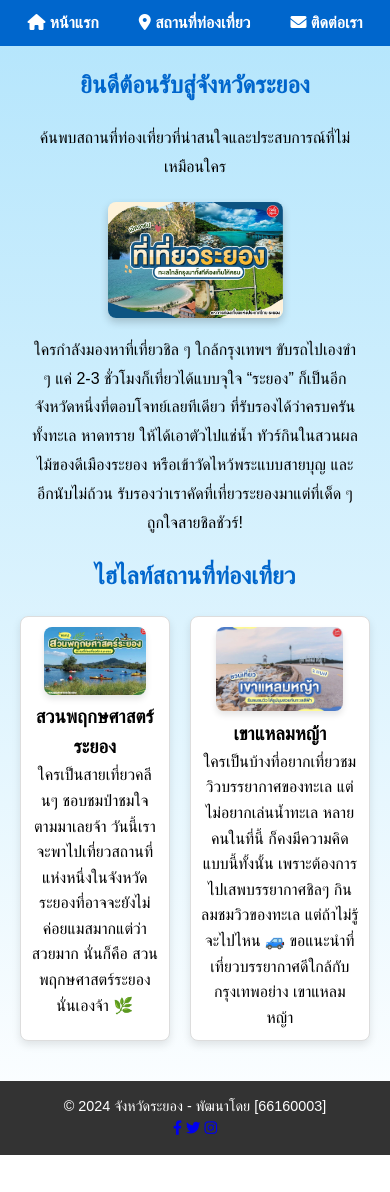
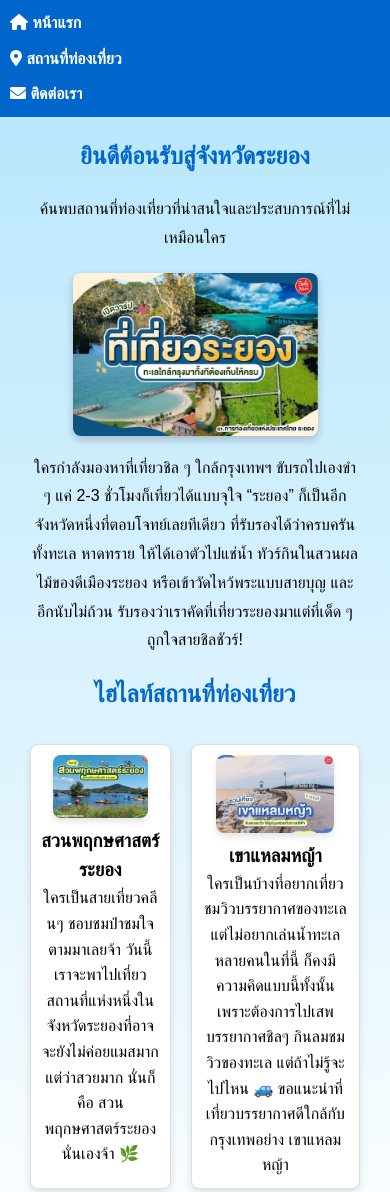
Before and after one commit to 66160003/Hw-Wab66160003, a plain HTML site: page index.html in a window 390 px wide. Shown: the top 1192 px of the page. Before the commit the page ends 1155 px from the top, so only its background shows below. Drawn offline with Linux system fonts and the light colour scheme.

Commit message:
เพม css ใหเวบเปน Responsive

```diff
--- a/css/styles.css
+++ b/css/styles.css
@@ -233,3 +233,25 @@ footer {
     opacity: 1;
   }
 }
+
+/* Responsive Design */
+@media screen and (max-width: 768px) {
+  nav ul {
+    flex-direction: column;
+    gap: 10px;
+  }
+
+  .highlights {
+    grid-template-columns: 1fr;
+    padding: 10px;
+  }
+
+  .intro img {
+    max-width: 70%;
+  }
+
+  .contact-form {
+    margin: 20px;
+    padding: 20px;
+  }
+}
```
